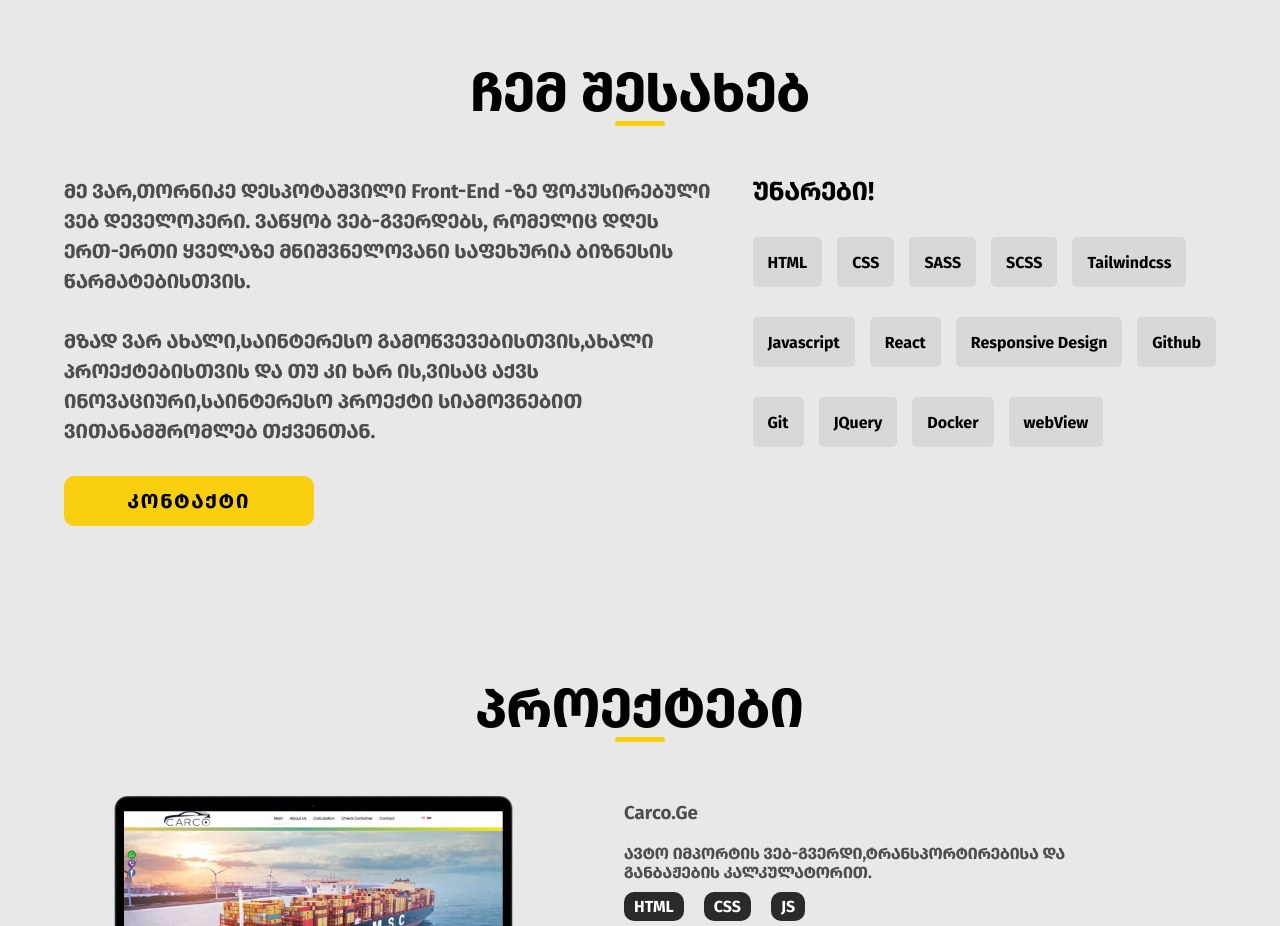
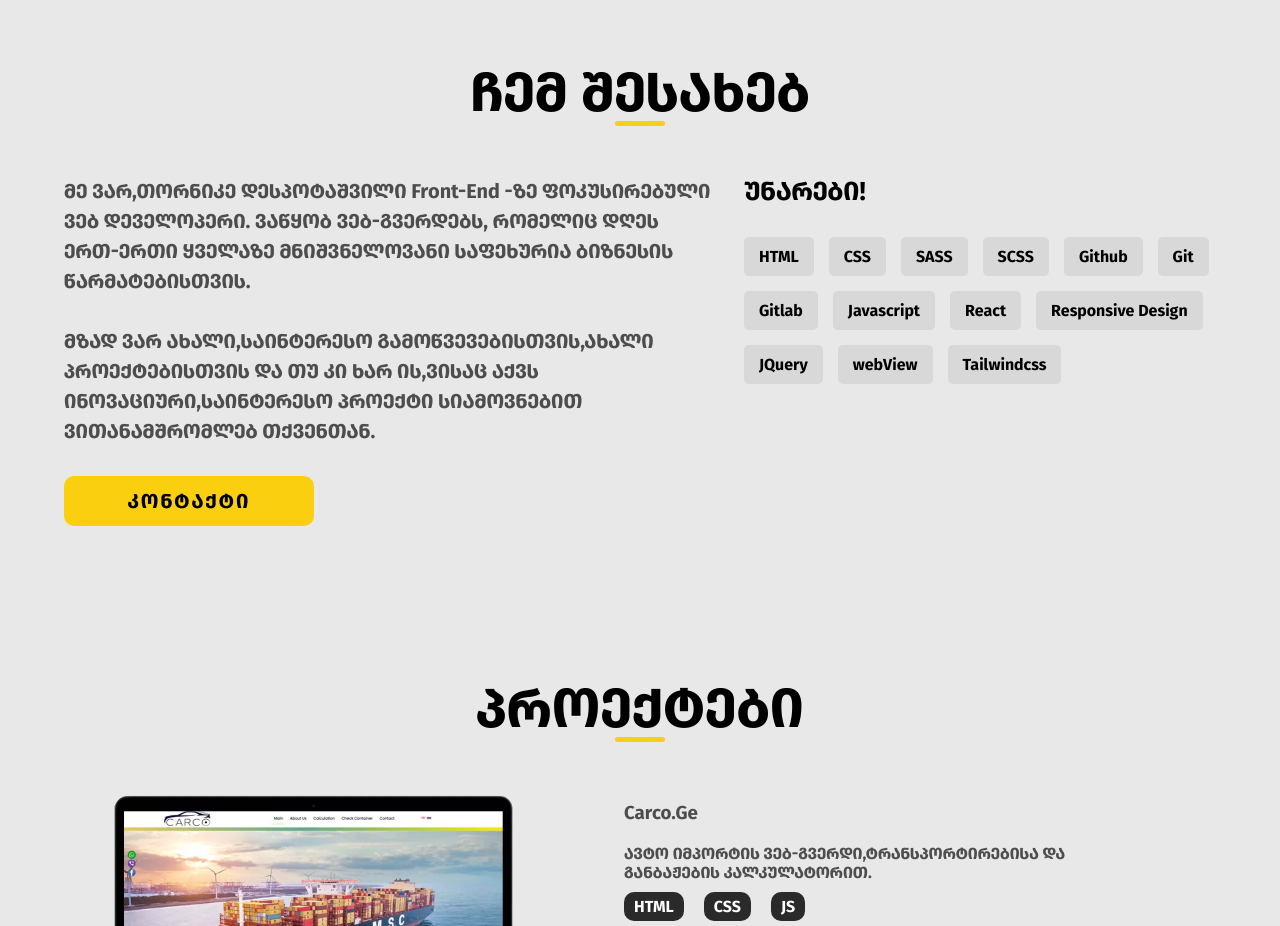
Before and after one commit to Desp0o/portfolio, a React (Create React App) app: page /#/ in a window 1280 px wide. Shown: the part 820-1746 px from the top of the page. Built offline with nearby package versions, Linux system fonts and the light colour scheme.

Commit message:
update skills section

```diff
--- a/src/components/homePageComponents/secondSection.js
+++ b/src/components/homePageComponents/secondSection.js
@@ -4,6 +4,22 @@ import TitleComponent from '../titleComponent/titleComponent';
 import ButtonComponent from "../buttonComponent/buttonComponent"
 
 import "../../styles/about.css"
+
+const skillArr = [
+    'HTML',
+    'CSS',
+    'SASS',
+    'SCSS',
+    'Github',
+    'Git',
+    'Gitlab',
+    'Javascript',
+    'React',
+    'Responsive Design',
+    'JQuery',
+    'webView',
+    'Tailwindcss'
+]
 
 export default function SecondSection({handler}) {
 
@@ -49,27 +65,12 @@ return (
                 <h2 className={skillTitle} ref={aboutMeSkill}>უნარები!</h2>
 
                 <div className="my_skills">
-                    <span className="skill">HTML</span>
-                    <span className="skill">CSS</span>
-                    <span className="skill">SASS</span>
-                    <span className="skill">SCSS</span>
-                    <span className="skill">Tailwindcss</span>
+                    {skillArr.map((skill, index)=>{
+                        return(
+                            <span key={index} className="skill">{skill}</span>
+                        )
+                    })}
                 </div>
-
-                <div className="my_skills">
-                    <span className="skill">Javascript</span>
-                    <span className="skill">React</span>
-                    <span className="skill">Responsive Design</span>
-                    <span className="skill">Github</span>
-                </div>
-
-                <div className="my_skills">
-                    <span className="skill">Git</span>
-                    <span className="skill">JQuery</span>
-                    <span className="skill">Docker</span>
-                    <span className="skill">webView</span>
-                </div>
-
 
             </div>
         </div>
--- a/src/components/singleProjectComponent/singleProjectComponent.js
+++ b/src/components/singleProjectComponent/singleProjectComponent.js
@@ -1,6 +1,4 @@
 import React from 'react'
-import ButtonComponent from '../buttonComponent/buttonComponent'
-import { Link } from 'react-router-dom'
 
 export default function SingleProjectComponent({project, cover, title, description, descriptionEng, work1, work2, work3, work4, path, buttonProj, buttonProjEng}) {
     return (
--- a/src/styles/about.css
+++ b/src/styles/about.css
@@ -13,6 +13,7 @@
     max-width: 1200px;
     display: flex;
     justify-content: space-between;
+    gap: 30px;
 }
 
 .about_me_inner_left,
@@ -42,8 +43,8 @@
 }
 
 .my_skills{
-    height: 50px;
     display: flex;
+    flex-wrap: wrap;
     gap: 15px;
     width: fit-content;
     line-break: auto;
```
